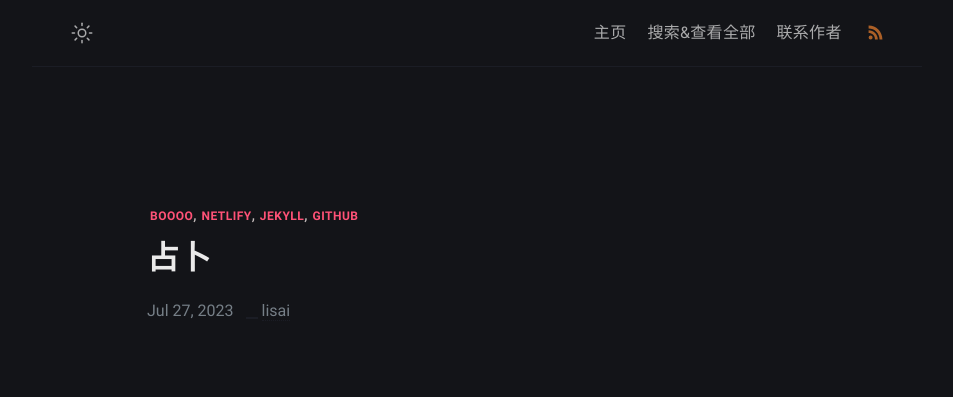
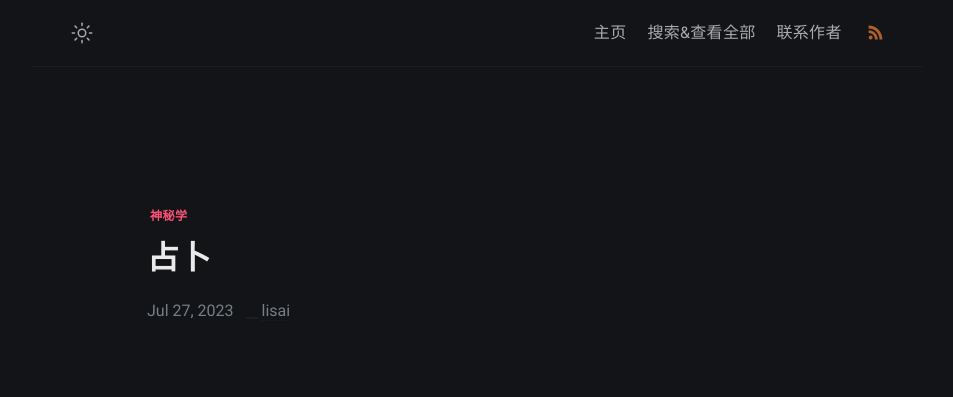
Before and after one commit to hello-lisai/hello-lisai-blog, a Jekyll site: the page built from _posts/a1/2023-07-27-a1.md, in a window 1280 px wide. Shown: the top 397 px of the page, without its empty margins (163-1116 px from the left). Built offline with Jekyll 4.4.1, drawn with Linux system fonts in a browser that asks for light colours; some web fonts are replaced.

Commit message:
Update 2023-07-27-a1.md

```diff
--- a/_posts/a1/2023-07-27-a1.md
+++ b/_posts/a1/2023-07-27-a1.md
@@ -2,7 +2,7 @@
 title: 占卜
 date: 2023-07-27 09:45:47 +07:00
 modified: 2019-08-29 09:24:47 +07:00
-tags: [boooo, netlify, jekyll, github]
+tags: [神秘学]
 description: All the services are free, a source code this site placed on github repository and intergration with netlify service, another service that you can use is github page for hosting your own static site.
 ---
 
```
